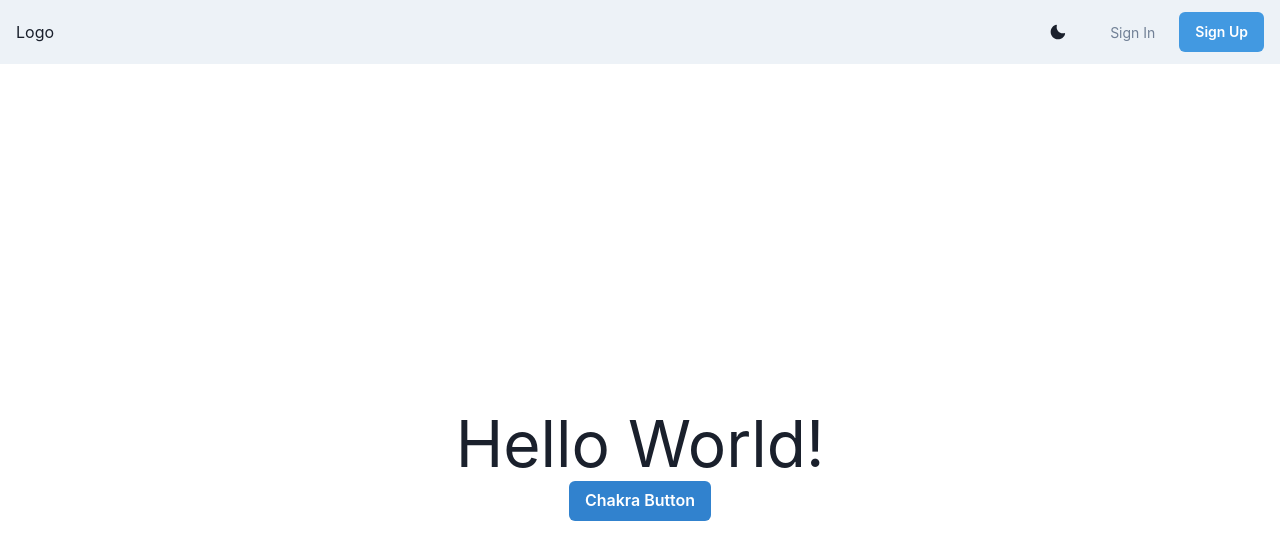
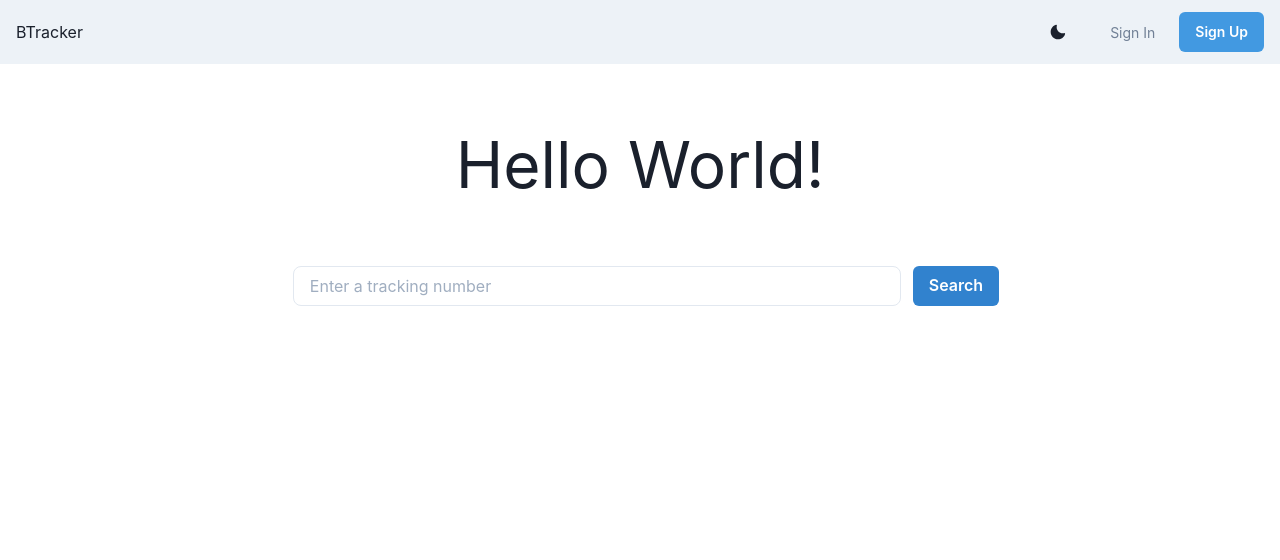
Before and after one commit to lorenzoc25/btracker-frontend, a Next.js app: page / in a window 1280 px wide. Shown: the top 560 px of the page. Built offline with nearby package versions, Linux system fonts and the light colour scheme.

Commit message:
Add prototype of SearchBox Component

```diff
--- a/components/Nav.tsx
+++ b/components/Nav.tsx
@@ -1,9 +1,7 @@
-import { ReactNode } from 'react';
 import {
   Box,
   Flex,
   Avatar,
-  Link,
   Button,
   Menu,
   MenuButton,
@@ -16,20 +14,6 @@ import {
   Center,
 } from '@chakra-ui/react';
 import { MoonIcon, SunIcon } from '@chakra-ui/icons';
-
-const NavLink = ({ children }: { children: ReactNode }) => (
-  <Link
-    px={2}
-    py={1}
-    rounded={'md'}
-    _hover={{
-      textDecoration: 'none',
-      bg: useColorModeValue('gray.200', 'gray.700'),
-    }}
-    href={'#'}>
-    {children}
-  </Link>
-);
 
 const Nav = () => {
   const { colorMode, toggleColorMode } = useColorMode();
@@ -94,7 +78,7 @@ const Nav = () => {
       <>
         <Box bg={useColorModeValue('gray.100', 'gray.900')} px={4}>
           <Flex h={16} alignItems={'center'} justifyContent={'space-between'}>
-            <Box>Logo</Box>
+            <Box>BTracker</Box>
 
             <Flex alignItems={'center'}>
               <Stack direction={'row'} spacing={7}>
--- /dev/null
+++ b/components/SearchBox.tsx
@@ -0,0 +1,14 @@
+import React from 'react';
+import { InputGroup, Input, Button, Flex} from '@chakra-ui/react';
+// import styles from '../styles/SearchBox.module.css';
+
+const SearchBox = () => {
+  return <Flex>
+        <InputGroup justifyContent={'center'}>
+            <Input rounded='lg' mx={3} width={'50%'} placeholder='Enter a tracking number' />
+            <Button colorScheme='blue'> Search </Button>
+        </InputGroup>
+        </Flex>;
+};
+
+export default SearchBox;
--- a/pages/index.tsx
+++ b/pages/index.tsx
@@ -1,7 +1,7 @@
 import type { NextPage } from 'next';
 import Head from 'next/head';
 import styles from '../styles/Home.module.css';
-import { Button } from '@chakra-ui/react';
+import SearchBox from '../components/SearchBox';
 
 const Home: NextPage = () => {
   return (
@@ -12,11 +12,11 @@ const Home: NextPage = () => {
         <link rel="icon" href="/favicon.ico" />
       </Head>
 
-      <main className={styles.main}>
+      <main>
         <h1 className={styles.title}>
           Hello World!
         </h1>
-        <Button colorScheme="blue">Chakra Button</Button>
+        <SearchBox />
       </main>
 
     </div>
--- a/styles/Home.module.css
+++ b/styles/Home.module.css
@@ -40,7 +40,8 @@
 }
 
 .title {
-  margin: 0;
+  margin-top: 1em;
+  margin-bottom: 1em;
   line-height: 1.15;
   font-size: 4rem;
 }
--- /dev/null
+++ b/styles/SearchBox.module.css
@@ -0,0 +1,4 @@
+.SearchBox {
+    border-radius: 50%;
+    margin-right: 1em;
+}
```
